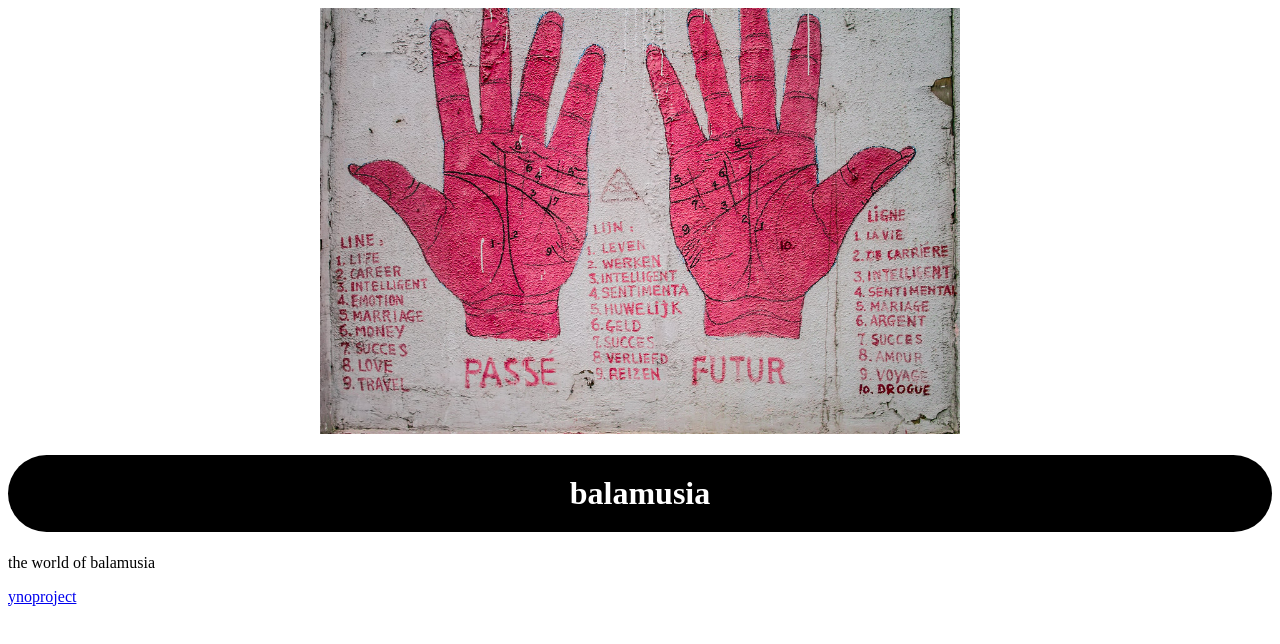
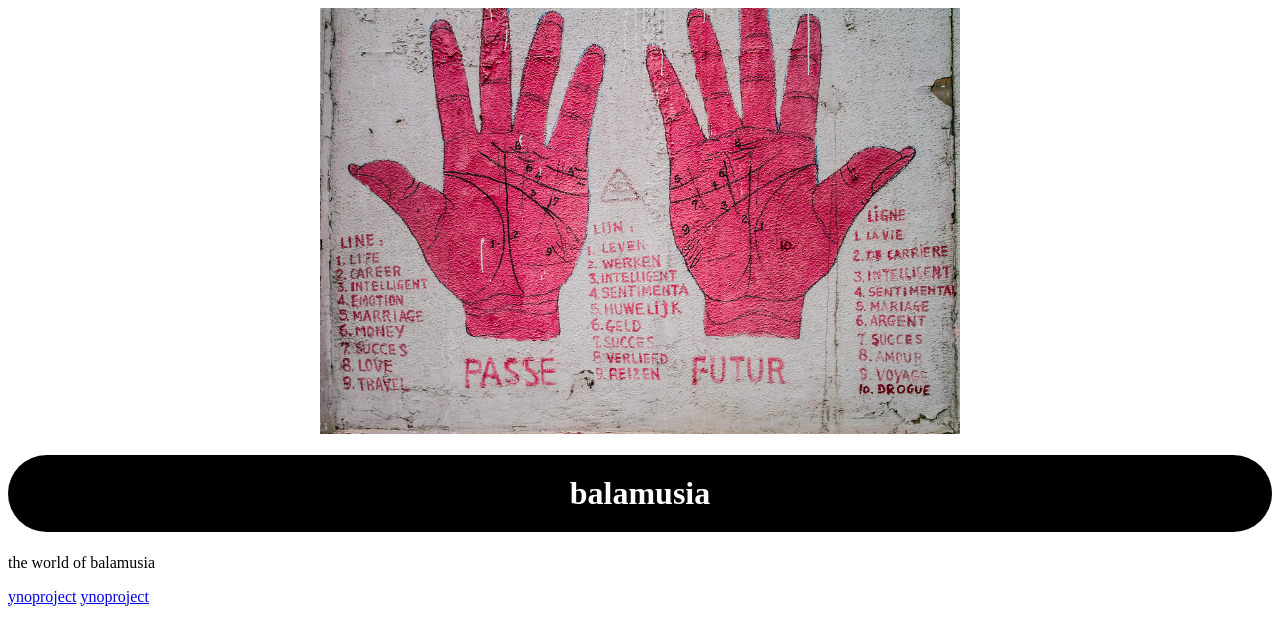
Before and after one commit to balamusia/hi, a plain HTML site: page index.html in a window 1280 px wide. Drawn offline with Linux system fonts and the light colour scheme.

Commit message:
gfdsagadf

```diff
--- a/index.html
+++ b/index.html
@@ -37,7 +37,8 @@
     </p>
 
     <nav>
-    <a href="ynoproject.net" target="_blank">ynoproject</a>
+    <a href="https://ynoproject.net" target="_blank">ynoproject</a>
+      <a href="https://horg.com/horg" target="_blank">ynoproject</a>
     </nav>
 
 	</body>
```
